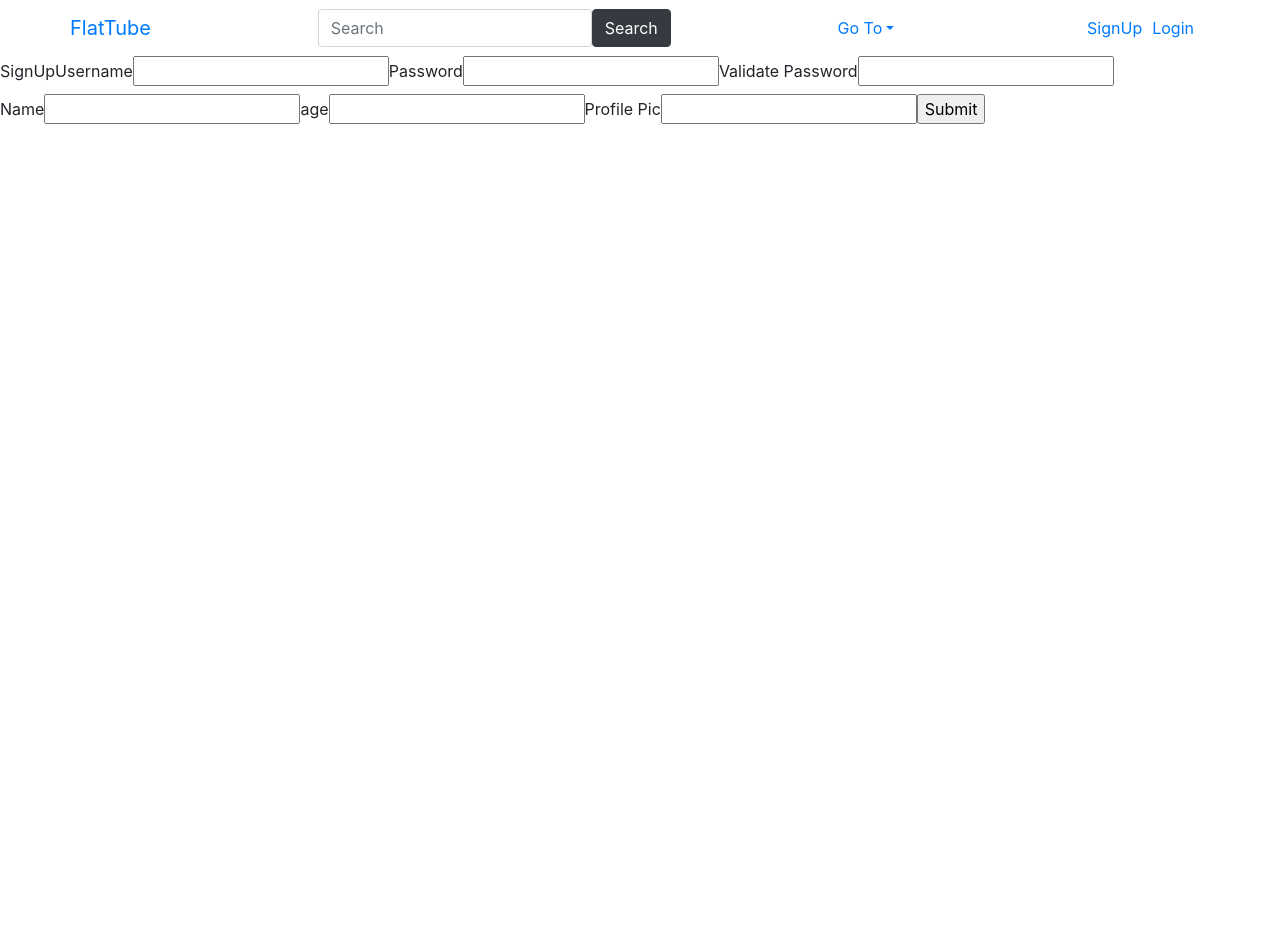
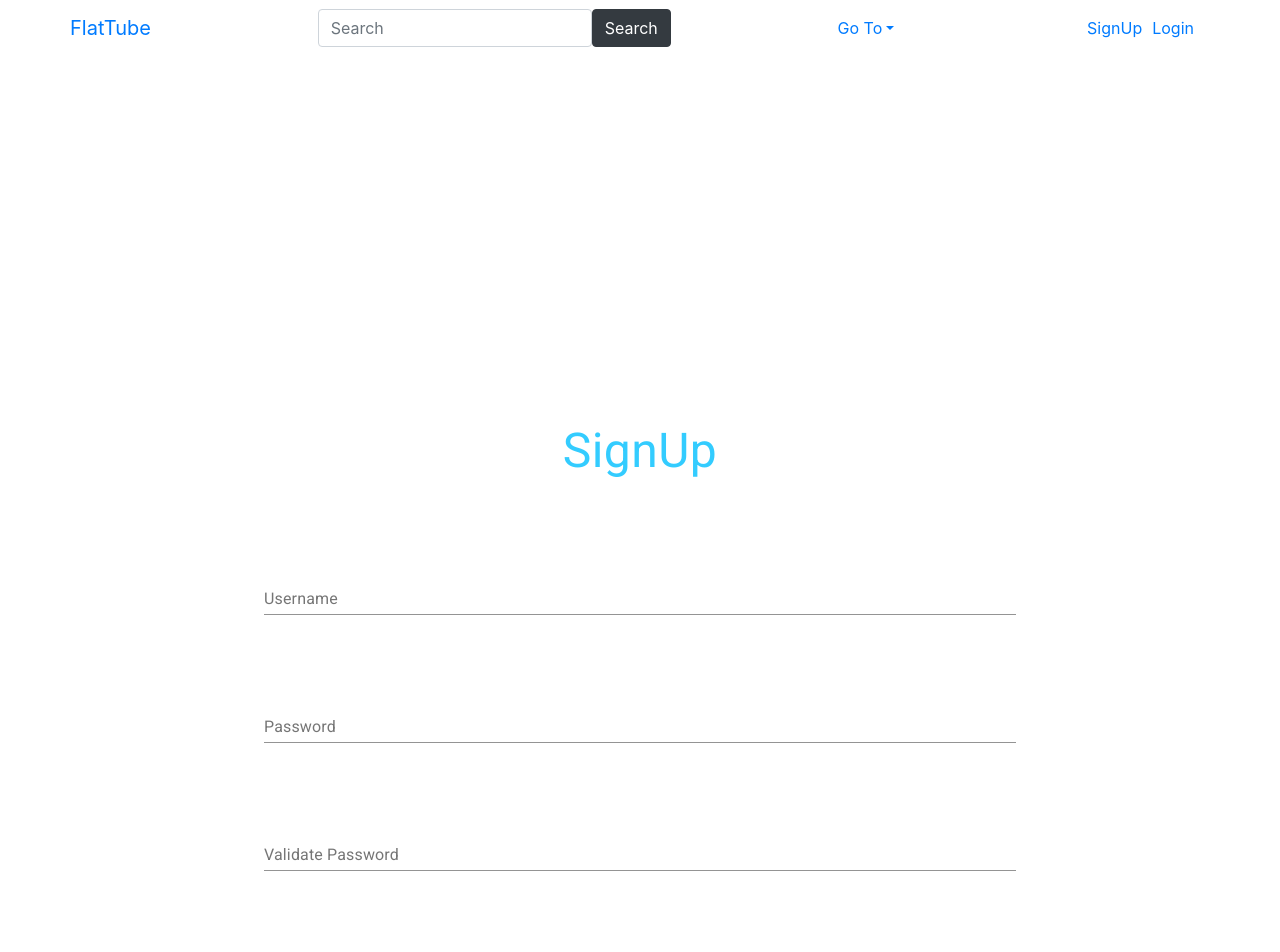
Before and after one commit to jguzz/flattube-client, a React (Create React App) app: page /signup in a window 1280 px wide. Shown: the top 952 px of the page. Before the commit the page ends 800 px from the top, so only its background shows below. Built offline with nearby package versions, Linux system fonts and the light colour scheme; no server answers.

Commit message:
log in log out styled

```diff
--- a/package.json
+++ b/package.json
@@ -3,6 +3,8 @@
   "version": "0.1.0",
   "private": true,
   "dependencies": {
+    "@material-ui/core": "^4.10.0",
+    "@material-ui/icons": "^4.9.1",
     "@testing-library/jest-dom": "^4.2.4",
     "@testing-library/react": "^9.3.2",
     "@testing-library/user-event": "^7.1.2",
@@ -12,7 +14,8 @@
     "react-dom": "^16.13.1",
     "react-player": "^2.1.0",
     "react-router-dom": "^5.2.0",
-    "react-scripts": "3.4.1"
+    "react-scripts": "3.4.1",
+    "typeface-roboto": "0.0.75"
   },
   "scripts": {
     "start": "PORT=3005 react-scripts start && fg",
--- a/public/index.html
+++ b/public/index.html
@@ -7,23 +7,12 @@
       name="description"
       content="React Flattube Website Create by Duncan Uruchima & Joseph Guzzardo"
     />
-
-    <!--
-      manifest.json provides metadata used when your web app is installed on a
-      user's mobile device or desktop. See https://developers.google.com/web/fundamentals/web-app-manifest/
-    -->
     <link rel="manifest" href="%PUBLIC_URL%/manifest.json" />
-    <!--
-      Notice the use of %PUBLIC_URL% in the tags above.
-      It will be replaced with the URL of the `public` folder during the build.
-      Only files inside the `public` folder can be referenced from the HTML.
-
-      Unlike "/favicon.ico" or "favicon.ico", "%PUBLIC_URL%/favicon.ico" will
-      work correctly both with client-side routing and a non-root public URL.
-      Learn how to configure a non-root public URL by running `npm run build`.
-    -->
     <link rel="shortcut icon" href="%PUBLIC_URL%/Screen Shot 2020-05-22 at 11.15.57 AM.png">
     <title>FlatTube</title>
+    <!-- Material UI Styling -->
+    <link rel="stylesheet" href="https://fonts.googleapis.com/css?family=Roboto:300,400,500,700&display=swap" />
+    <link rel="stylesheet" href="https://fonts.googleapis.com/icon?family=Material+Icons" />
   </head>
   <body>
     <noscript>You need to enable JavaScript to run this app.</noscript>
--- a/src/components/navbar/login/Login.js
+++ b/src/components/navbar/login/Login.js
@@ -1,5 +1,10 @@
 import React from "react";
-
+import Button from "@material-ui/core/Button";
+import TextField from "@material-ui/core/TextField";
+import Link from "@material-ui/core/Link";
+import Grid from "@material-ui/core/Grid";
+import Typography from "@material-ui/core/Typography";
+import Container from "@material-ui/core/Container";
 class Login extends React.Component {
   state = {
     username: "",
@@ -10,25 +15,93 @@ class Login extends React.Component {
       console.log(this.state)
     );
   };
+
   render() {
     return (
       <>
-        <form onChange={this.handleLoginChange} onSubmit={(e) => this.props.onSubmitClick(e, this.state)}>
-          SignUp
-          <label>
-            username
-            <input
-              name="username"
-              type="text"
-              value={this.state.username}
-            />
-          </label>
-          <label>
-            Password
-            <input name="password" value={this.state.password} />
-          </label>
-          <input type="submit" />
-        </form>
+        <Container
+          style={{
+            height: "100em",
+            alignContent: "center",
+            margin: "auto",
+            padding: "10em",
+          }}
+        >
+          <form
+            style={{ flexGrow: 1, minHeight: "40em", margin: "auto" }}
+            onChange={this.handleLoginChange}
+            onSubmit={(e) => this.props.onSubmitClick(e, this.state)}
+          >
+            <Grid container spacing={10}>
+              <Grid item xs={12}>
+                <Typography
+                  style={{
+                    color: "#33ccff",
+                    textAlign: "center",
+                    fontSize: "3em",
+                  }}
+                >
+                  Log In{" "}
+                </Typography>
+              </Grid>
+              <Grid
+                item
+                xs={12}
+                style={{ marginLeft: "10%", marginRight: "10%" }}
+              >
+                <TextField
+                  style={{ margin: "auto", width: "100%", textAlign: "center" }}
+                  label="Username"
+                  name="username"
+                  type="text"
+                  value={this.state.username}
+                />
+              </Grid>
+              <Grid
+                item
+                xs={12}
+                style={{ marginLeft: "10%", marginRight: "10%" }}
+              >
+                <TextField
+                  style={{ margin: "auto", width: "100%", textAlign: "center" }}
+                  label="Password"
+                  name="password"
+                  value={this.state.password}
+                />
+              </Grid>
+              <Grid
+                item
+                xs={12}
+                style={{
+                  marginLeft: "15%",
+                  marginRight: "15%",
+                  textAlign: "center",
+                }}
+              >
+                <Button
+                  style={{ margin: "auto", width: "70%", color: "#33ccff" }}
+                  size="large"
+                >
+                  Submit
+                </Button>
+              </Grid>
+            </Grid>
+            <Grid container>
+              <Grid
+                item
+                style={{
+                  textAlign: "center",
+                  margin: "auto",
+                  marginTop: "2em",
+                }}
+              >
+                <Link href="#" variant="body2">
+                  {"Don't have an account? Sign Up"}
+                </Link>
+              </Grid>
+            </Grid>
+          </form>
+        </Container>
       </>
     );
   }
--- a/src/components/navbar/login/SignUp.js
+++ b/src/components/navbar/login/SignUp.js
@@ -1,4 +1,10 @@
 import React from "react";
+import Button from "@material-ui/core/Button";
+import TextField from "@material-ui/core/TextField";
+import Link from "@material-ui/core/Link";
+import Grid from "@material-ui/core/Grid";
+import Typography from "@material-ui/core/Typography";
+import Container from "@material-ui/core/Container";
 
 function SignUp({
   handleChange,
@@ -8,38 +14,121 @@ function SignUp({
   age,
   img,
   name,
-  handleSignUp
+  handleSignUp,
 }) {
   return (
     <>
-      <form onChange={handleChange} onSubmit={handleSignUp}>
-        SignUp
-        <label>
-          Username
-          <input name="username" type="text" value={username} />
-        </label>
-        <label>
-          Password
-          <input name="password" value={password} />
-        </label>
-        <label>
-          Validate Password
-          <input name="validatePassword" value={validatePassword} />
-        </label>
-		<label>
-          Name
-          <input name="name" type="text" value={name} />
-        </label>
-        <label>
-          age
-          <input name="age" type="number" value={age} />
-        </label>
-        <label>
-          Profile Pic
-          <input name="img" type="text" value={img} />
-        </label>
-		<input type="submit"/>
-      </form>
+      <Container
+        style={{
+          height: "100em",
+          alignContent: "center",
+          margin: "auto",
+          padding: "10em",
+        }}
+      >
+        <form
+          onChange={handleChange}
+          onSubmit={handleSignUp}
+          style={{ flexGrow: 1, minHeight: "40em", margin: "auto" }}
+        >
+          <Grid container spacing={10}>
+            <Grid item xs={12}>
+              <Typography
+                style={{
+                  color: "#33ccff",
+                  textAlign: "center",
+                  fontSize: "3em",
+                }}
+              >
+                SignUp
+              </Typography>
+            </Grid>
+            <Grid
+              item
+              xs={12}
+              style={{ marginLeft: "10%", marginRight: "10%" }}
+            >
+              <TextField
+                style={{ margin: "auto", width: "100%", textAlign: "center" }}
+                label="Username"
+                name="username"
+                type="text"
+                value={username}
+              />
+            </Grid>
+            <Grid
+              item
+              xs={12}
+              style={{ marginLeft: "10%", marginRight: "10%" }}
+            >
+              <TextField
+                style={{ margin: "auto", width: "100%", textAlign: "center" }}
+                label="Password"
+                name="password"
+                value={password}
+              />
+            </Grid>
+            <Grid
+              item
+              xs={12}
+              style={{ marginLeft: "10%", marginRight: "10%" }}
+            >
+              <TextField
+                style={{ margin: "auto", width: "100%", textAlign: "center" }}
+                label="Validate Password"
+                name="validatePassword"
+                value={validatePassword}
+              />
+            </Grid>
+            <Grid
+              item
+              xs={12}
+              style={{ marginLeft: "10%", marginRight: "10%" }}
+            >
+              <TextField
+                style={{ margin: "auto", width: "100%", textAlign: "center" }}
+                label="Name"
+                name="name"
+                type="text"
+                value={name}
+              />
+            </Grid>
+            <Grid
+              item
+              xs={12}
+              style={{ marginLeft: "10%", marginRight: "10%" }}
+            >
+              <TextField
+                style={{ margin: "auto", width: "100%", textAlign: "center" }}
+                label="Age"
+                name="age"
+                type="number"
+                value={age}
+              />
+            </Grid>
+            <Grid
+              item
+              xs={12}
+              style={{ marginLeft: "10%", marginRight: "10%" }}
+            >
+              <TextField
+                style={{ margin: "auto", width: "100%", textAlign: "center" }}
+                label="Profile Pic"
+                name="img"
+                type="text"
+                value={img}
+              />
+            </Grid>
+
+            <Button
+              style={{ margin: "auto", width: "70%", color: "#33ccff" }}
+              size="large"
+            >
+              Submit
+            </Button>
+          </Grid>
+        </form>
+      </Container>
     </>
   );
 }
--- a/src/index.js
+++ b/src/index.js
@@ -4,6 +4,8 @@ import "./index.css";
 import App from "./App";
 import * as serviceWorker from "./serviceWorker";
 import { BrowserRouter as Router } from "react-router-dom";
+import Button from "@material-ui/core/Button"
+
 
 ReactDOM.render(
   <React.StrictMode>
```
Also changed, not shown: 1 other file (tests, documents, lock files or other folders).
